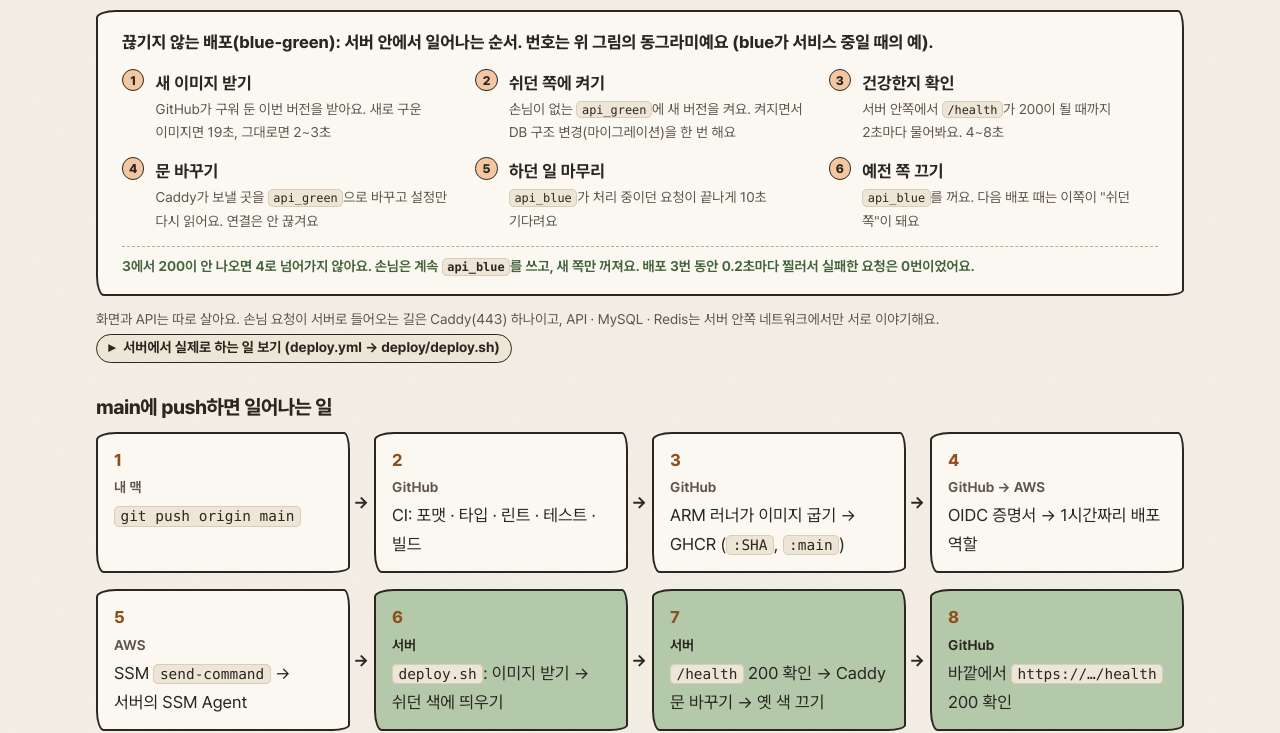
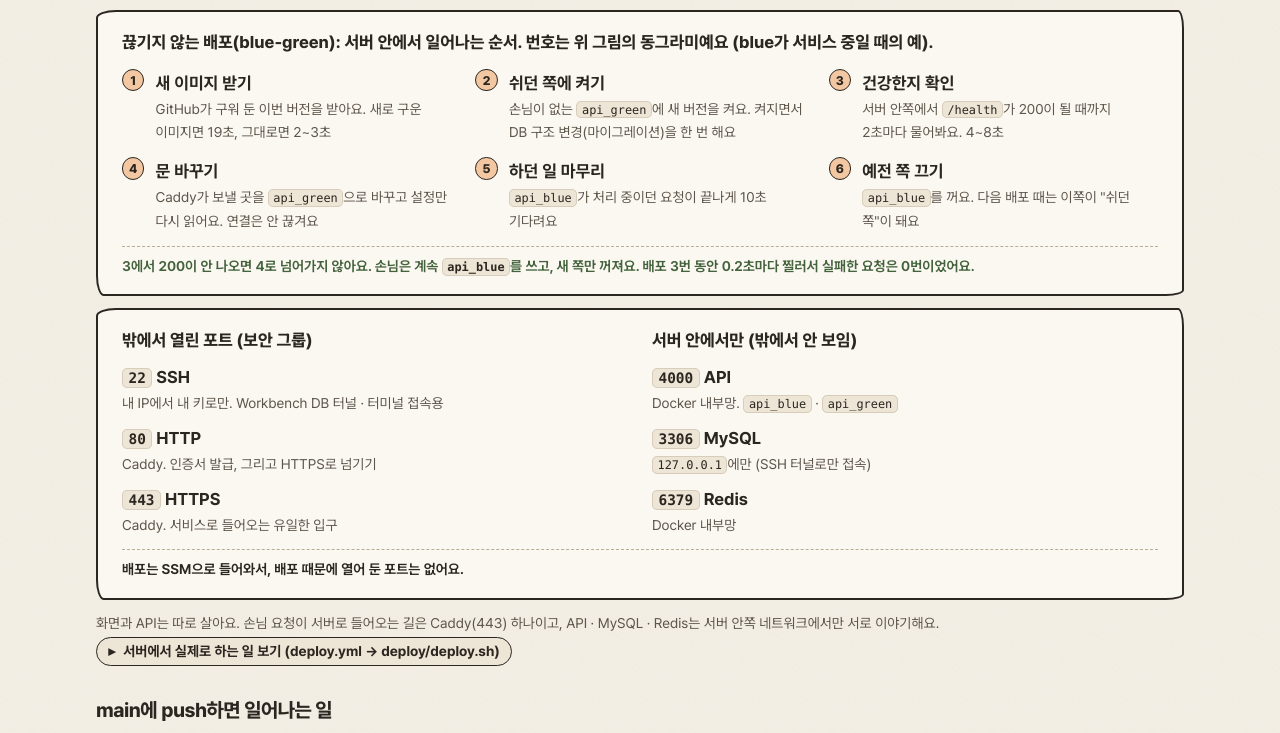
Before and after one commit to POcodingWER/backend-visualized, a Next.js app in the folder apps/web/: page /deploy in a window 1280 px wide. Shown: the part 1441-2174 px from the top of the page. Built offline with nearby package versions, Linux system fonts and the light colour scheme.

Commit message:
feat(web): /deploy 구조 그림에 열린 포트 / 안쪽 포트 표

```diff
--- a/apps/web/app/deploy/Diagrams.tsx
+++ b/apps/web/app/deploy/Diagrams.tsx
@@ -24,12 +24,12 @@ export function RuntimeDiagram() {
           <p className={styles.arrowDown}>API 부르기 · HTTPS 443 ↓</p>
           <div className={styles.ec2}>
             <p className={styles.ec2Label}>
-              EC2 t4g.small · 3.35.59.193 · 모두에게 열린 문은 80/443뿐 (SSH는 내 IP만)
+              EC2 t4g.small · 고정 IP(Elastic IP) · 열린 문은 아래 표
             </p>
             <div className={`${styles.box} ${styles.caddy}`}>
               <Marks steps={[4]} />
               <b>Caddy :443</b>
-              <small>인증서 · 3-35-59-193.sslip.io</small>
+              <small>인증서 · sslip.io 주소</small>
             </div>
             <p className={styles.arrowDown}>지금 서비스 중인 색으로 ↓</p>
             <div className={styles.pair}>
@@ -77,6 +77,37 @@ export function RuntimeDiagram() {
           쪽만 꺼져요. 배포 3번 동안 0.2초마다 찔러서 실패한 요청은 0번이었어요.
         </p>
       </div>
+      <div className={styles.ports}>
+        <section>
+          <p className={styles.portsTitle}>밖에서 열린 포트 (보안 그룹)</p>
+          <dl>
+            {PORTS.open.map((port) => (
+              <div key={port.port}>
+                <dt>
+                  <code>{port.port}</code> {port.name}
+                </dt>
+                <dd>{withCode(port.note)}</dd>
+              </div>
+            ))}
+          </dl>
+        </section>
+        <section>
+          <p className={styles.portsTitle}>서버 안에서만 (밖에서 안 보임)</p>
+          <dl>
+            {PORTS.inside.map((port) => (
+              <div key={port.port}>
+                <dt>
+                  <code>{port.port}</code> {port.name}
+                </dt>
+                <dd>{withCode(port.note)}</dd>
+              </div>
+            ))}
+          </dl>
+        </section>
+        <p className={styles.portsNote}>
+          배포는 SSM으로 들어와서, 배포 때문에 열어 둔 포트는 없어요.
+        </p>
+      </div>
       <figcaption>
         화면과 API는 따로 살아요. 손님 요청이 서버로 들어오는 길은 Caddy(443) 하나이고, API · MySQL
         · Redis는 서버 안쪽 네트워크에서만 서로 이야기해요.
@@ -84,6 +115,20 @@ export function RuntimeDiagram() {
     </figure>
   );
 }
+
+/** 보안 그룹과 docker-compose 기준 포트 */
+const PORTS = {
+  open: [
+    { port: '22', name: 'SSH', note: '내 IP에서 내 키로만. Workbench DB 터널 · 터미널 접속용' },
+    { port: '80', name: 'HTTP', note: 'Caddy. 인증서 발급, 그리고 HTTPS로 넘기기' },
+    { port: '443', name: 'HTTPS', note: 'Caddy. 서비스로 들어오는 유일한 입구' },
+  ],
+  inside: [
+    { port: '4000', name: 'API', note: 'Docker 내부망. `api_blue` · `api_green`' },
+    { port: '3306', name: 'MySQL', note: '`127.0.0.1`에만 (SSH 터널로만 접속)' },
+    { port: '6379', name: 'Redis', note: 'Docker 내부망' },
+  ],
+} as const;
 
 /** 그림 속 번호 동그라미 (blue-green 교체 순서) */
 function Marks({ steps }: { steps: number[] }) {
--- a/apps/web/app/deploy/deploy.module.css
+++ b/apps/web/app/deploy/deploy.module.css
@@ -618,3 +618,44 @@
     overflow-x: auto;
   }
 }
+
+/* 포트 표: 밖 / 안 두 칸, 좁으면 한 칸 */
+.ports {
+  display: grid;
+  grid-template-columns: repeat(2, minmax(0, 1fr));
+  gap: var(--space-3) var(--space-6);
+  padding: var(--space-4) var(--space-6);
+  border: 2px solid var(--ink);
+  border-radius: var(--hand-radius-soft);
+  background: var(--paper-raised);
+}
+.portsTitle {
+  font-weight: 750;
+  margin-bottom: var(--space-2);
+}
+.ports dl {
+  margin: 0;
+  display: grid;
+  gap: var(--space-2);
+}
+.ports dt {
+  font-weight: 700;
+}
+.ports dd {
+  margin: 0;
+  font-size: var(--text-sm);
+  color: var(--ink-soft);
+}
+.portsNote {
+  grid-column: 1 / -1;
+  padding-top: var(--space-2);
+  border-top: 1px dashed var(--line-strong);
+  font-size: var(--text-sm);
+  font-weight: 650;
+}
+@media (max-width: 640px) {
+  .ports {
+    grid-template-columns: minmax(0, 1fr);
+    padding: var(--space-4);
+  }
+}
```
